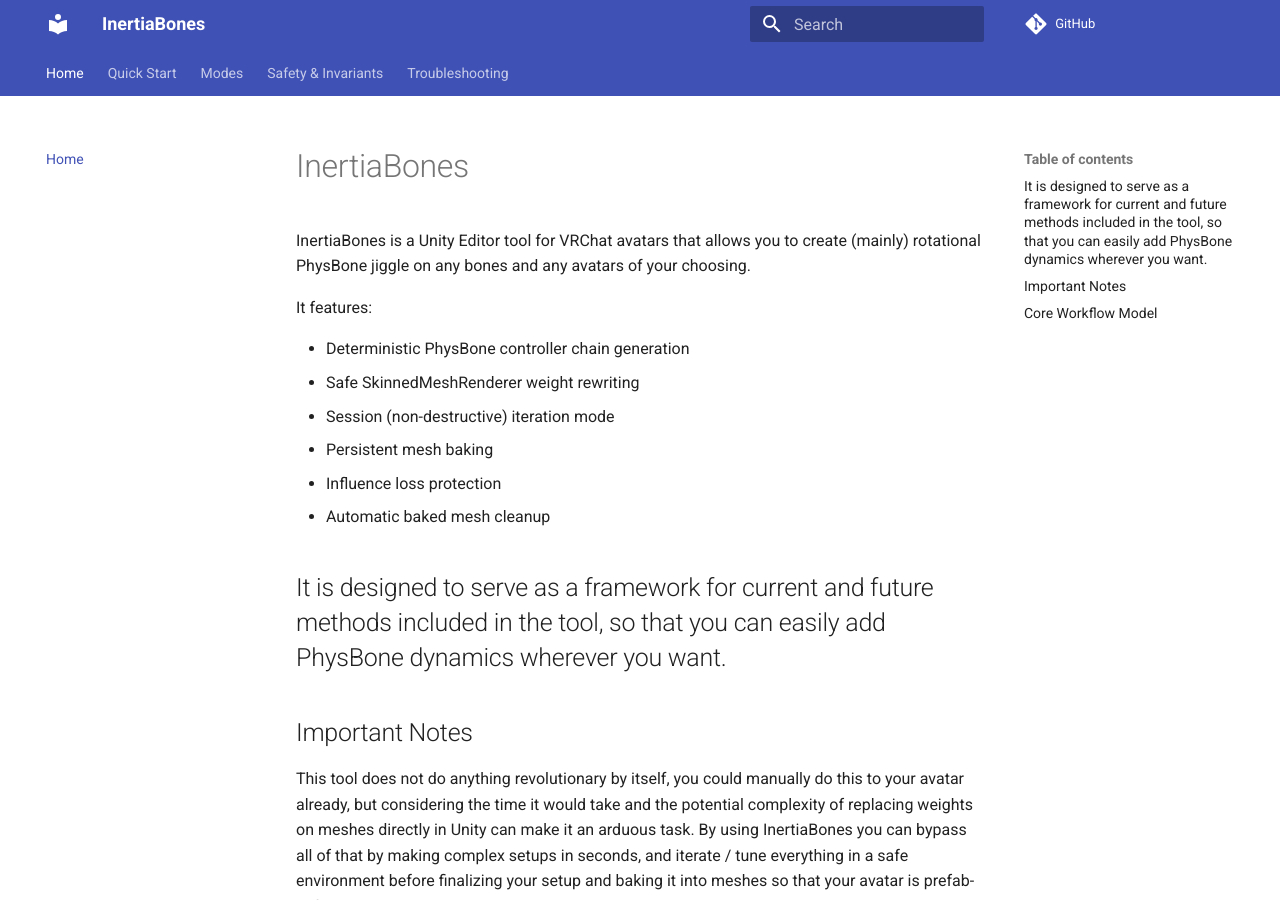
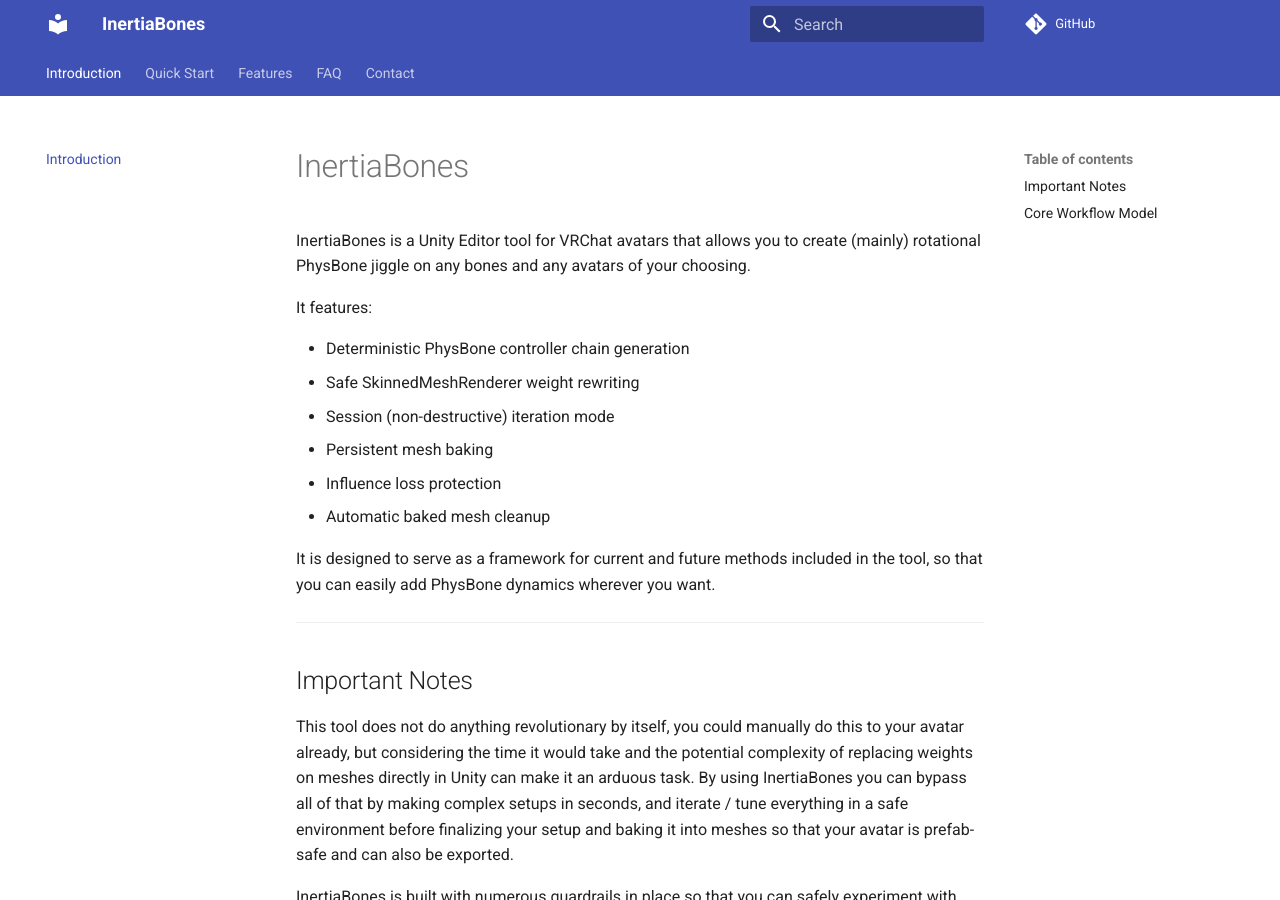
Before and after one commit to fammerino/InertiaBones-docs, an MkDocs documentation site: the page built from docs/index.md, in a window 1280 px wide and 900 px high. Built offline with MkDocs 1.6.1 and Material for MkDocs 9.7.7, drawn with Linux system fonts in a browser that asks for light colours; comment, search, counter and statistics services are not loaded.

Commit message:
Fixed top buttons

```diff
--- a/docs/index.md
+++ b/docs/index.md
@@ -12,6 +12,7 @@ It features:
 - Automatic baked mesh cleanup
 
 It is designed to serve as a framework for current and future methods included in the tool, so that you can easily add PhysBone dynamics wherever you want.
+
 ---
 
 ## Important Notes
--- a/mkdocs.yml
+++ b/mkdocs.yml
@@ -1,17 +1,25 @@
 site_name: InertiaBones
 site_description: Deterministic PhysBone controller generation and crash-safe mesh baking for VRChat avatars
 repo_url: https://github.com/fammerino/InertiaBones-docs
+
 theme:
   name: material
   features:
     - navigation.tabs
     - navigation.sections
+    - navigation.expand
     - toc.follow
     - search.suggest
+    - content.code.copy
 
 nav:
-  - Home: index.md
+  - Introduction: index.md
   - Quick Start: quick-start.md
-  - Modes: modes.md
-  - Safety & Invariants: safety.md
-  - Troubleshooting: troubleshooting.md
+  - Features: features.md
+  - FAQ: faq.md
+  - Contact: contact.md
+
+markdown_extensions:
+  - admonition
+  - toc:
+      permalink: true
```
